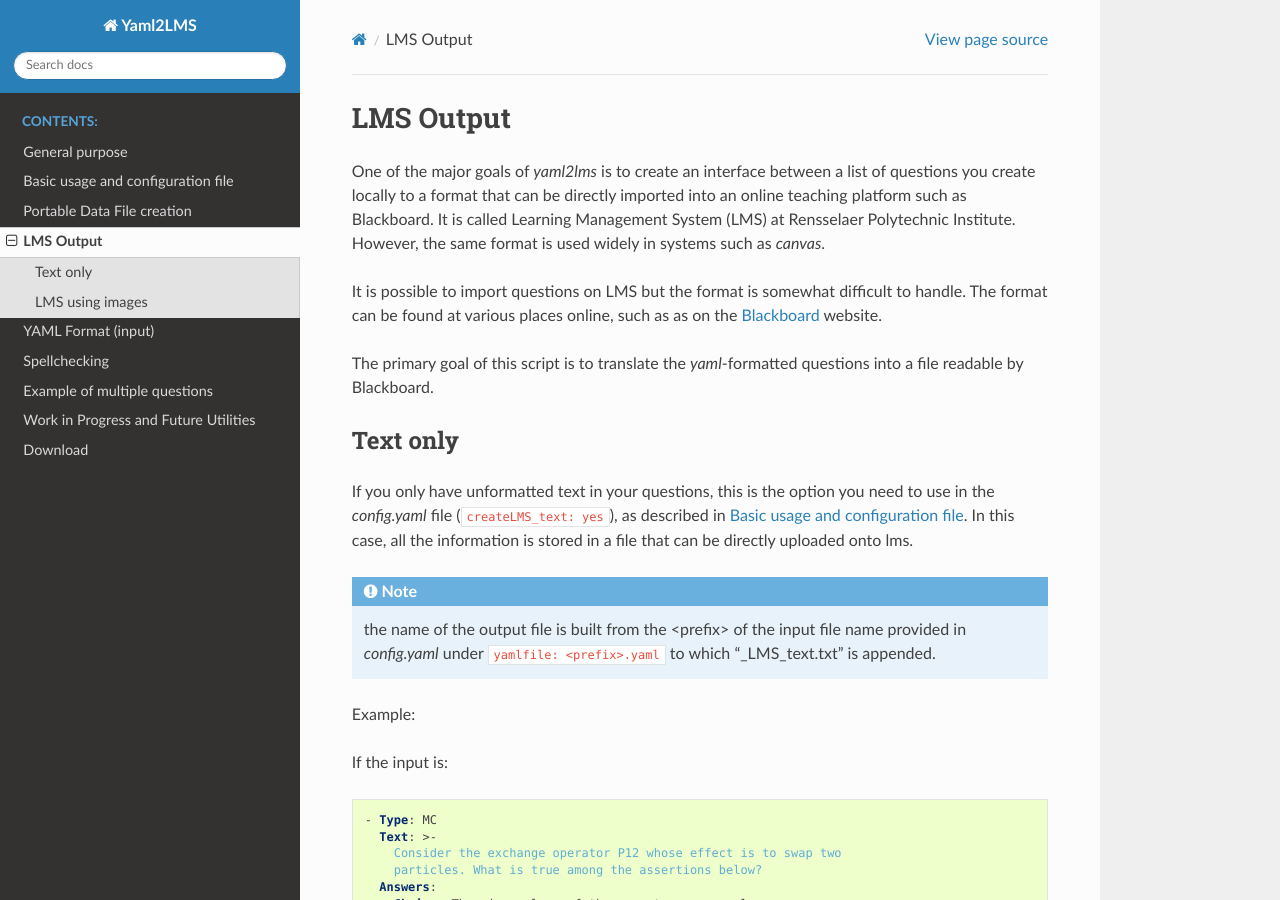
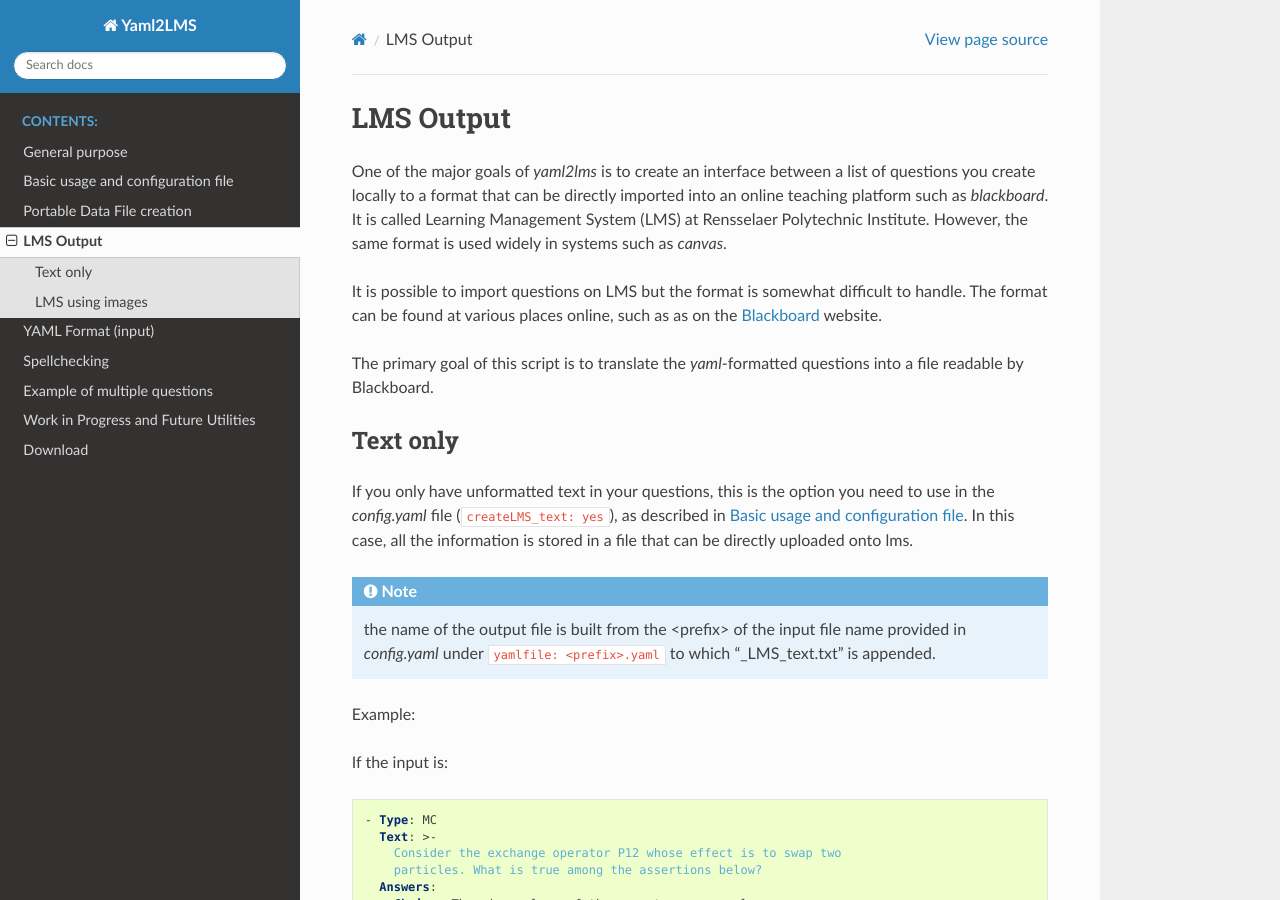
Before and after one commit to meuniv/yamldoc, a Sphinx documentation site: the page built from docs/lms.rst, in a window 1280 px wide and 900 px high. Built offline with Sphinx 7.4.7 and the Read the Docs theme 2.0.0, drawn with Linux system fonts in a browser that asks for light colours.

Commit message:
Update lms.rst

```diff
--- a/docs/lms.rst
+++ b/docs/lms.rst
@@ -2,7 +2,7 @@
 
 LMS Output
 ++++++++++
-One of the major goals of *yaml2lms* is to create an interface between a list of questions you create locally to a format that can be directly imported into an online teaching platform such as Blackboard. It is called Learning Management System (LMS) at Rensselaer Polytechnic Institute. However, the same format is used widely in systems such as *canvas*.
+One of the major goals of *yaml2lms* is to create an interface between a list of questions you create locally to a format that can be directly imported into an online teaching platform such as *blackboard*. It is called Learning Management System (LMS) at Rensselaer Polytechnic Institute. However, the same format is used widely in systems such as *canvas*.
 
 It is possible to import questions on LMS but the format is somewhat
 difficult to handle. The format can be found at various places online,
```
